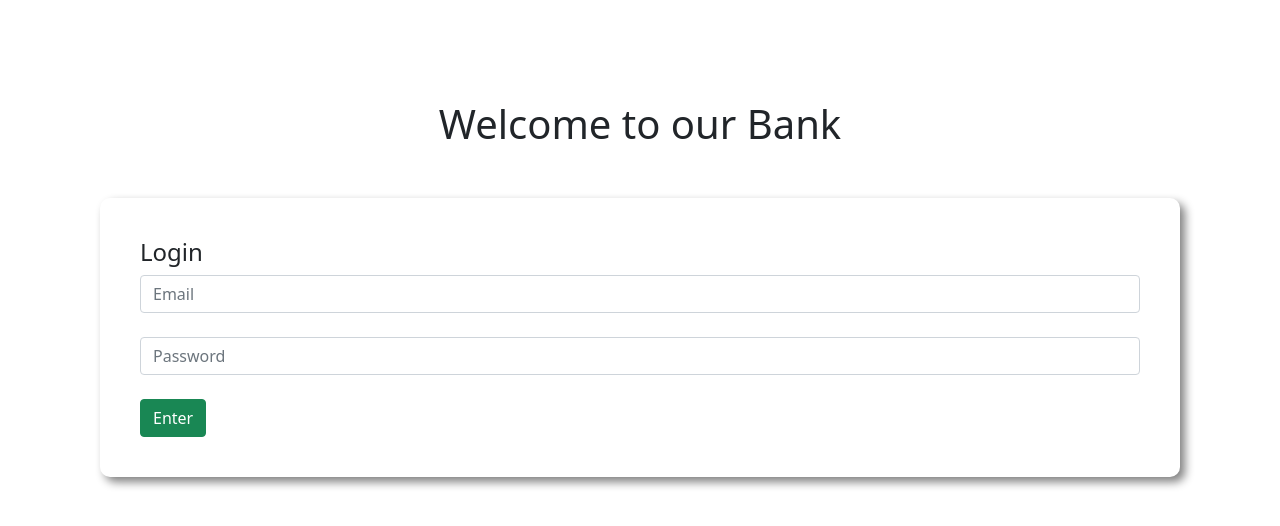
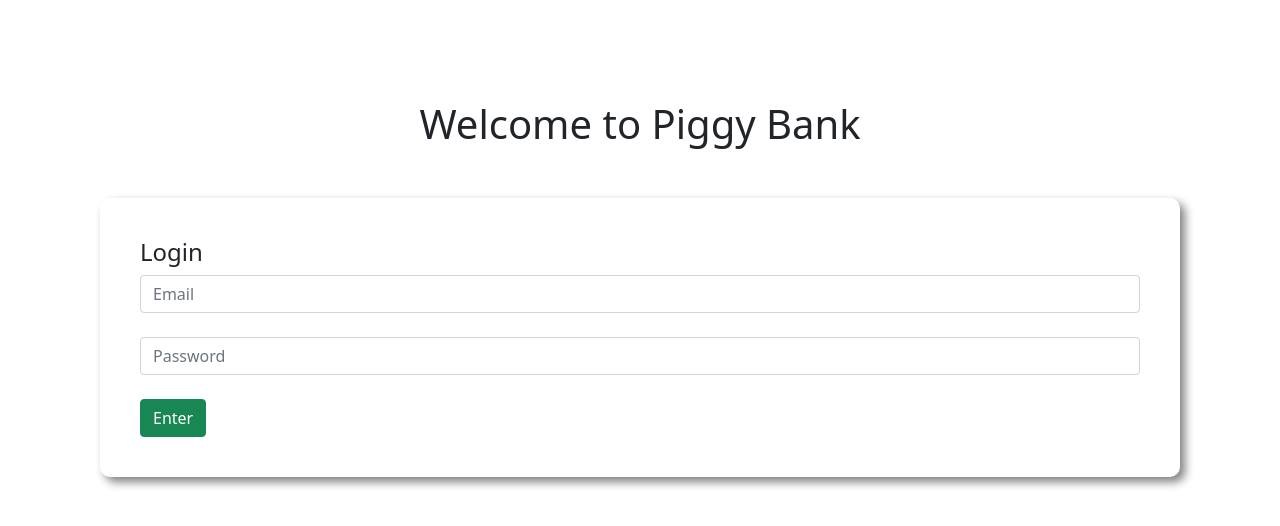
Before and after one commit to Monmoy042/bank-app, a plain HTML site: page index.html in a window 1280 px wide. Drawn offline with nearby package versions, Linux system fonts and the light colour scheme.

Commit message:
Change html file

```diff
--- a/index.html
+++ b/index.html
@@ -12,7 +12,7 @@
 <body>
 
     <div id="login-area">
-        <h1 class="text-center">Welcome to our Bank</h1>
+        <h1 class="text-center">Welcome to Piggy Bank</h1>
         <div class="submit-area">
             <h4>Login</h4>
             <input type="text" name="" id="" class="form-control" placeholder="Email" required>
```
